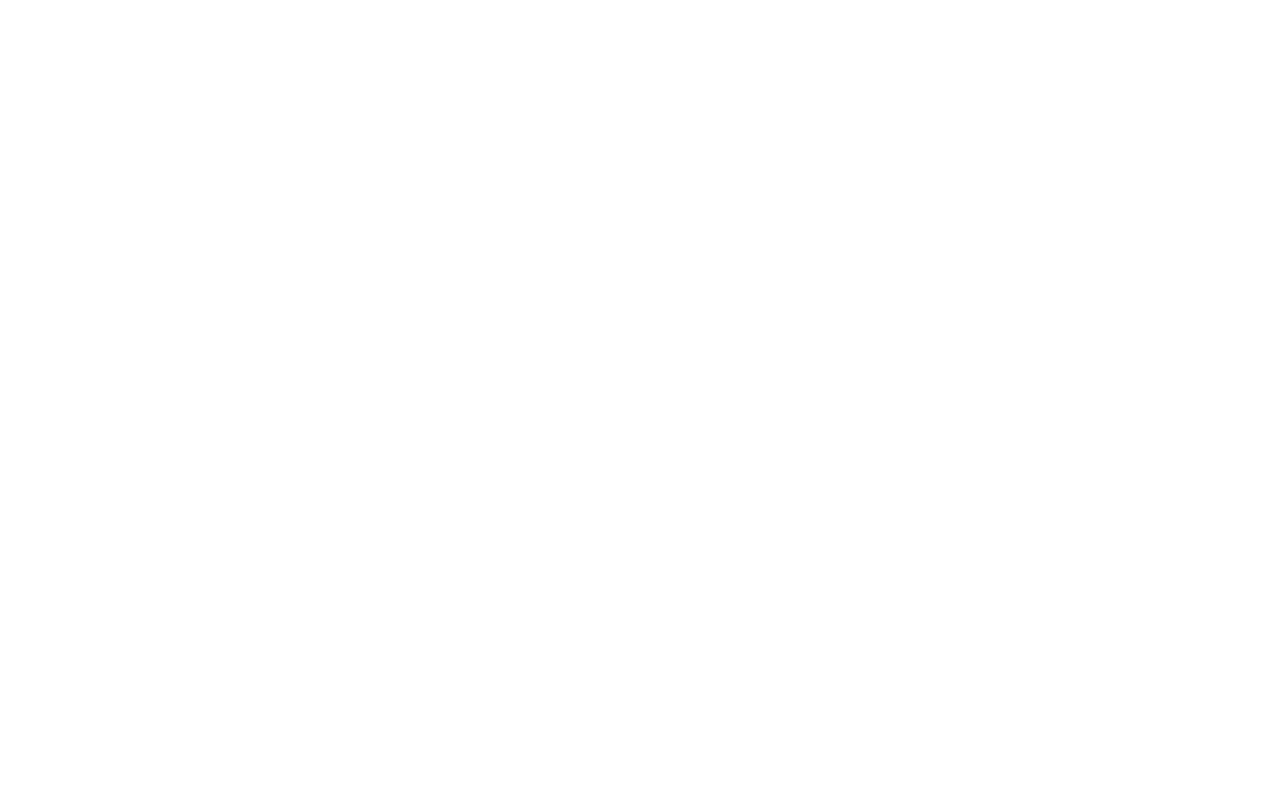
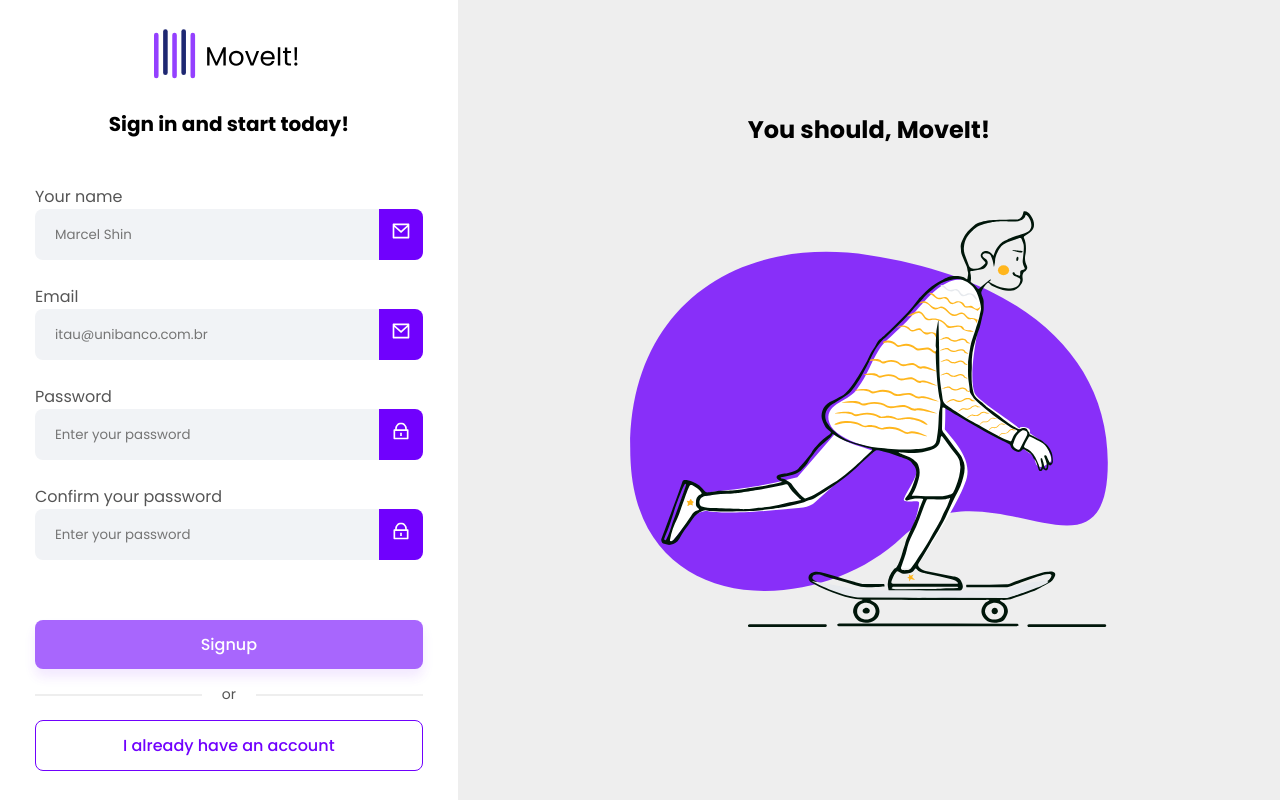
Before and after one commit to MarcelShin/loginScreen-Angular, an Angular app: page /signup in a window 1280 px wide. Before the commit this address led to /. Built offline with nearby package versions, Linux system fonts and the light colour scheme.

Commit message:
feat: all template completed

```diff
--- a/src/app/app.routes.ts
+++ b/src/app/app.routes.ts
@@ -1,10 +1,15 @@
 import { Routes } from '@angular/router';
 import { Login } from './pages/login/login';
+import { SignUp } from './pages/signup/signup';
 
 export const routes: Routes = [
     {
         path: "login",
         component: Login
+    },
+    {
+        path: "signup",
+        component: SignUp
     }
 
 ];
--- /dev/null
+++ b/src/app/pages/signup/signup.html
@@ -0,0 +1,50 @@
+<app-default-login-layout
+    title="Sign in and start today!"
+    primaryBtnText="Signup"
+    secondaryBtnText="I already have an account"
+    (submit)="submit()"
+    (navigate)="navigate()"
+    [disablePrimaryBtn]="!signupForm.valid"
+>
+    <form [formGroup]="signupForm">
+        <app-primary-input
+          formControlName="name"
+          inputName="name"
+          type="text"
+          label="Your name"
+          placeholder="Marcel Shin"
+        >
+          <img ngSrc="/assets/email-Icon.svg" width="20" height="20">
+        </app-primary-input>
+
+        <app-primary-input
+          formControlName="email"
+          inputName="email"
+          type="email"
+          label="Email"
+          placeholder="itau@unibanco.com.br"
+        >
+          <img ngSrc="/assets/email-Icon.svg" width="20" height="20">
+        </app-primary-input>
+
+        <app-primary-input
+          formControlName="password"
+          inputName="password"
+          type="password"
+          label="Password"
+          placeholder="Enter your password"
+        >
+          <img ngSrc="/assets/password-Icon.svg" width="20" height="20">
+        </app-primary-input>
+
+        <app-primary-input
+          formControlName="passwordConfirm"
+          inputName="passwordConfirm"
+          type="password"
+          label="Confirm your password"
+          placeholder="Enter your password"
+        >
+          <img ngSrc="/assets/password-Icon.svg" width="20" height="20">
+        </app-primary-input>
+    </form>
+</app-default-login-layout>
--- /dev/null
+++ b/src/app/pages/signup/signup.scss
@@ -0,0 +1,16 @@
+@import "../../../color-variable.scss";
+
+form {
+  display: flex;
+  flex-direction: column;
+  gap: 24px;
+  margin-bottom: 60px;
+  width: 100%;
+
+  span {
+    font-size: 14px;
+    text-decoration: underline;
+    text-align: end;
+    color: $secondary-color;
+  }
+}
--- /dev/null
+++ b/src/app/pages/signup/signup.ts
@@ -0,0 +1,58 @@
+import { LoginService } from '../../services/login.service';
+import { Component } from '@angular/core';
+import { DefaultLoginLayout } from '../../components/default-login-layout/default-login-layout';
+import { FormControl, FormGroup, ReactiveFormsModule, Validators } from '@angular/forms';
+import { PrimaryInput } from "../../components/primary-input/primary-input";
+import { NgOptimizedImage } from "@angular/common";
+import { Router } from '@angular/router';
+import { ToastrService } from 'ngx-toastr';
+
+interface signupForm {
+  name: FormControl,
+  email: FormControl,
+  password: FormControl,
+  passwordConfirm: FormControl
+}
+
+@Component({
+  selector: 'app-signup',
+  standalone: true,
+  imports: [
+    DefaultLoginLayout,
+    ReactiveFormsModule,
+    PrimaryInput,
+    NgOptimizedImage
+],
+providers: [
+  LoginService
+],
+  templateUrl: './signup.html',
+  styleUrls: ['./signup.scss']
+})
+export class SignUp {
+  signupForm!: FormGroup<signupForm>;
+
+  constructor(
+    private router: Router,
+    private loginService: LoginService,
+    private toastService: ToastrService
+  ){
+    this.signupForm = new FormGroup({
+      name: new FormControl('', [Validators.required, Validators.minLength(2)]),
+      email: new FormControl('', [Validators.required, Validators.email]),
+      password: new FormControl('', [Validators.required, Validators.minLength(6)]),
+      passwordConfirm: new FormControl('', [Validators.required, Validators.minLength(6)])
+    })
+  }
+
+  submit(){
+    this.loginService.login(this.signupForm.value.email, this.signupForm.value.password).subscribe({
+      next: () => this.toastService.success("Login successfully!"),
+      error: () => this.toastService.error("Unexpected error, please try again later!")
+    })
+  }
+
+  navigate(){
+    this.router.navigate(["login"])
+  }
+}
```
Also changed, not shown: 1 other file (tests, documents, lock files or other folders).
